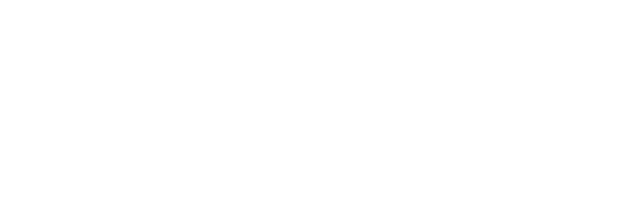
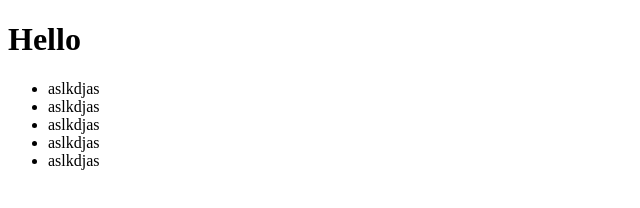
Before and after one commit to Colt/demorepo, a plain HTML site: page index.html in a window 1280 px wide. Shown: the whole page, without its empty margins (0-640 px from the left). Drawn offline with Linux system fonts and the light colour scheme.

Commit message:
add markup

```diff
--- a/index.html
+++ b/index.html
@@ -9,6 +9,14 @@
 </head>
 
 <body>
+    <h1>Hello</h1>
+    <ul>
+        <li>aslkdjas</li>
+        <li>aslkdjas</li>
+        <li>aslkdjas</li>
+        <li>aslkdjas</li>
+        <li>aslkdjas</li>
+    </ul>
 
 </body>
 
```
